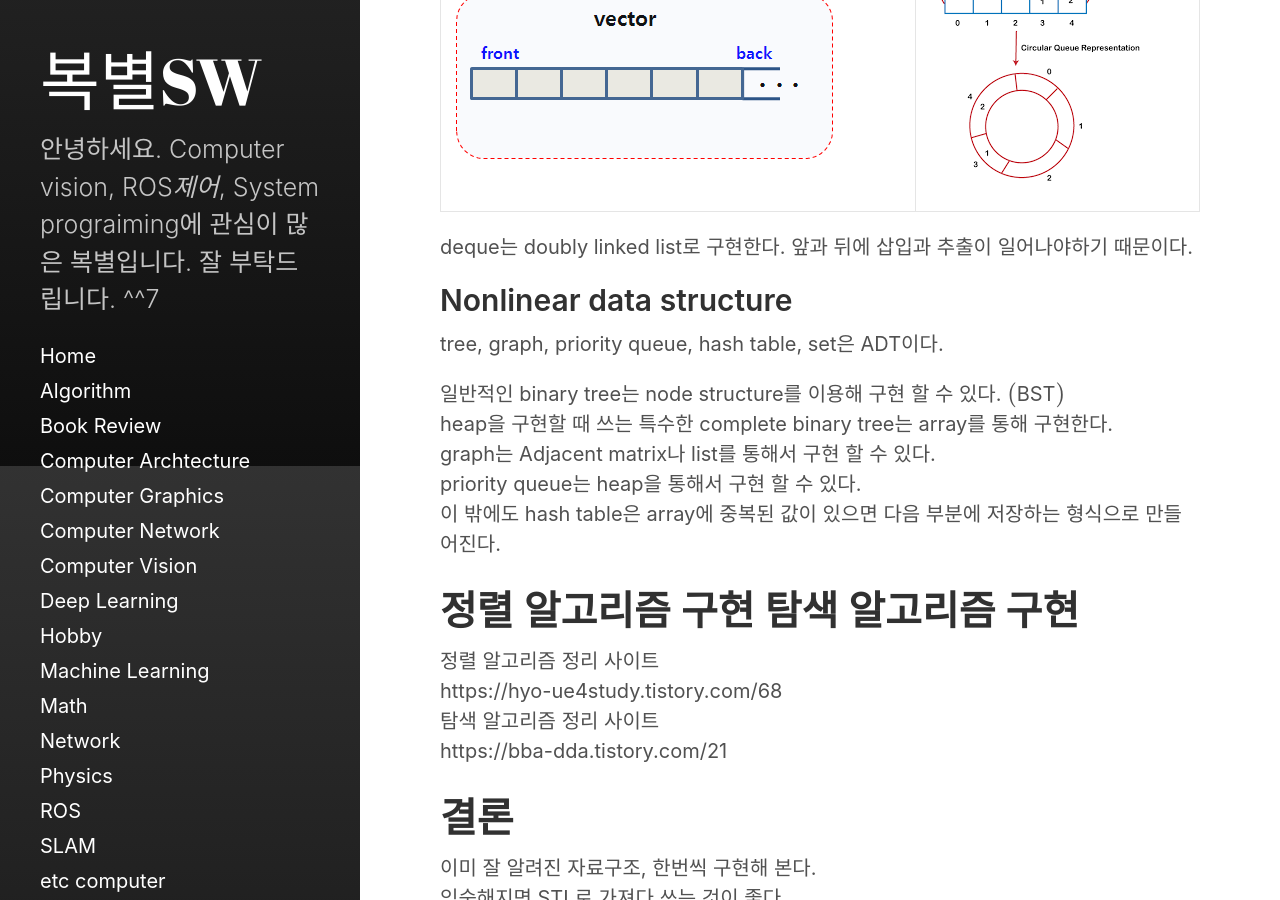
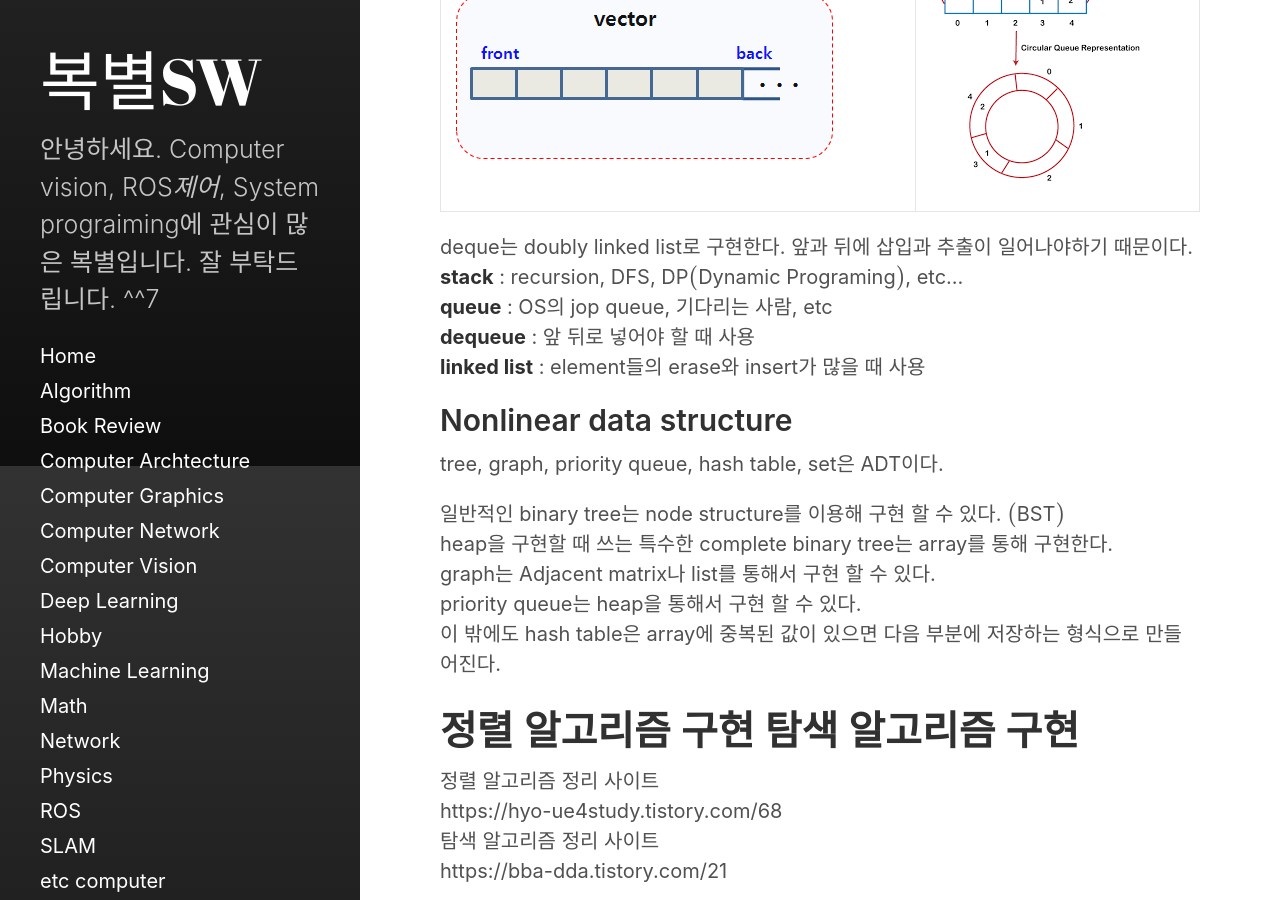
Before and after one commit to luckydipper/luckydipper.github.io, a Jekyll site: the page built from _posts/2022-09-17-Algorithm-data structure big picture.md, in a window 1280 px wide and 900 px high, scrolled down 1334 px. Built offline with Jekyll 4.4.1, drawn with Linux system fonts in a browser that asks for light colours; formulas are drawn with MathJax 3.

Commit message:
[COMPLEMENT] - usage of each data structure

```diff
--- a/_posts/2022-09-17-Algorithm-data structure big picture.md
+++ b/_posts/2022-09-17-Algorithm-data structure big picture.md
@@ -30,6 +30,10 @@ ex$)$ std::vector 기반으로 만든 std::queue 와 std::stack
 |![image](/assets/img/computer/algorithm/data_structure_big_picture/vector.png)|![image](/assets/img/computer/algorithm/data_structure_big_picture/circular_queue.png)|
 
 deque는 doubly linked list로 구현한다. 앞과 뒤에 삽입과 추출이 일어나야하기 때문이다.
+**stack** : recursion, DFS, DP$($Dynamic Programing$)$, etc...
+**queue** : OS의 jop queue, 기다리는 사람, etc
+**dequeue** : 앞 뒤로 넣어야 할 때 사용
+**linked list** : element들의 erase와 insert가 많을 때 사용
 
 ## Nonlinear data structure
 tree, graph, priority queue, hash table, set은 ADT이다.
```
